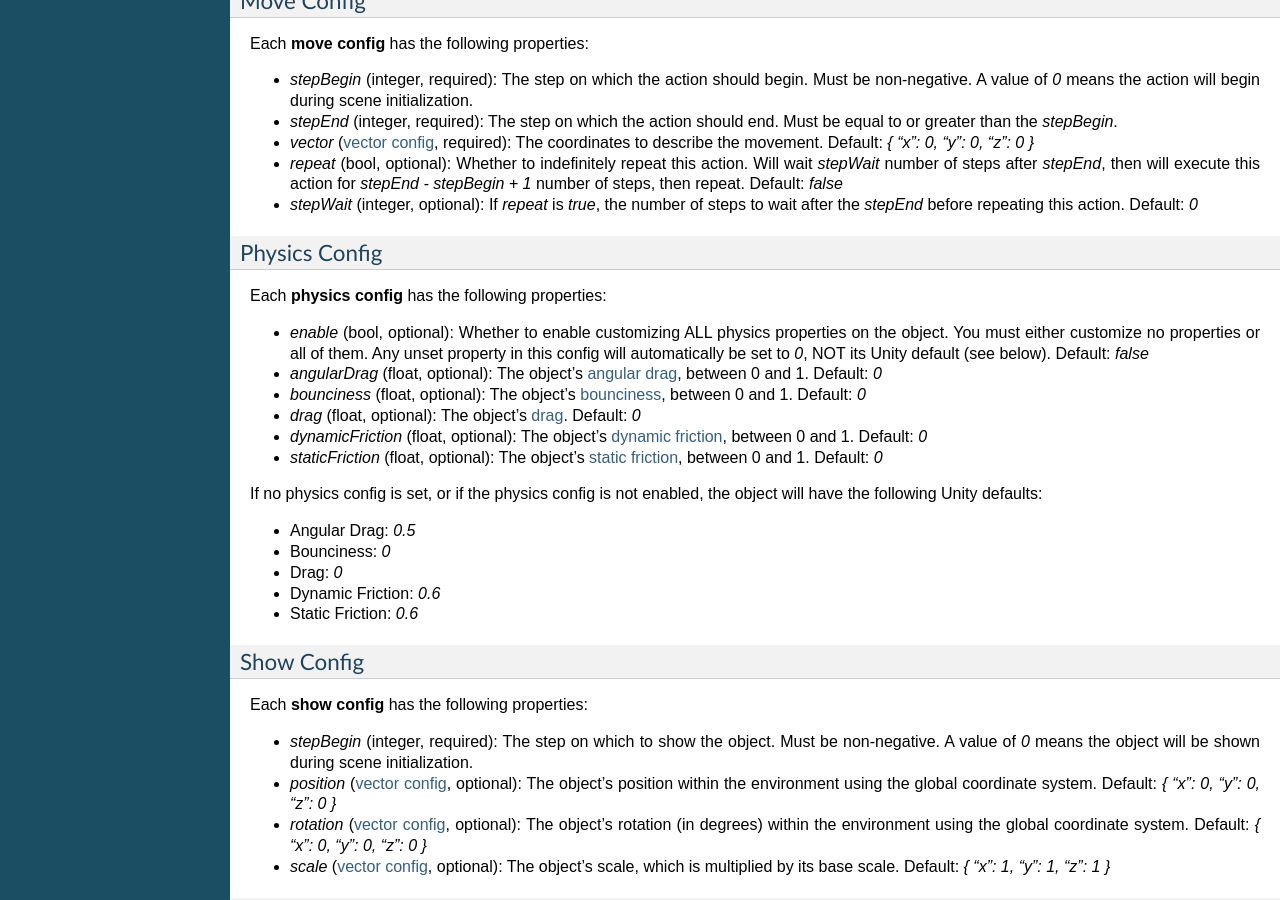
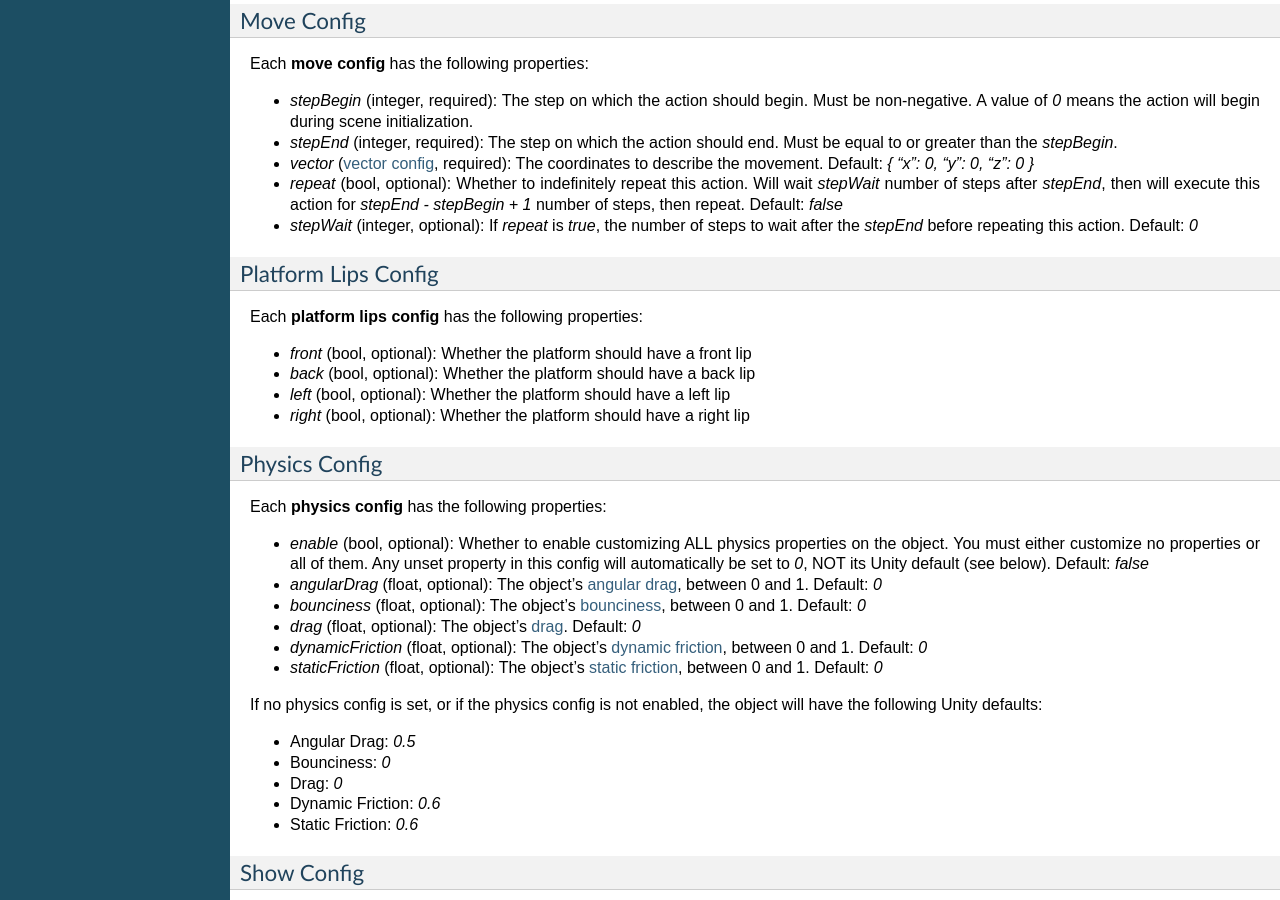
Before and after one commit to NextCenturyCorporation/MCS, a Sphinx documentation site: the page built from docs/source/schema.rst, in a window 1280 px wide and 900 px high, scrolled down 4593 px. Built offline with Sphinx 7.4.7, drawn with Linux system fonts in a browser that asks for light colours; some of the changed text lies outside the part shown.

Commit message:
Platform lips schema docs updated

```diff
--- a/docs/source/schema.rst
+++ b/docs/source/schema.rst
@@ -118,6 +118,7 @@ Each **object config** has the following properties:
 - `openable` (boolean, optional): Whether the object should be openable, if it is not already openable based on its `type`. Default: depends on `type`
 - `opened` (boolean, optional): Whether the object should begin opened. Must also be `openable`. Default: `false`
 - `openClose` (:ref:`open close config <Open Close Config>`, optional): The steps where an object is opened or closed by the system.  Default: None
+- `platformLips` (:ref:`platform lips config <Platform Lips Config>`, optional): The sides of a platform to add lips. Default: None
 - `physics` (boolean, optional): Whether to enable physics simulation on the object. Automatically `true` if `moveable`, `openable`, `pickupable`, or `receptacle` is `true`. Use `physics` if you want to enable physics but don't want to use any of those other properties. Default: `false`
 - `physicsProperties` (:ref:`physics config <Physics Config>`, optional): Enable custom friction, bounciness, and/or drag on the object. Default: see :ref:`physics config <Physics Config>`.
 - `pickupable` (boolean, optional): Whether the object should be pickupable, if it is not already openable based on its `type`. Pickupable objects are also automatically `moveable`. Default: depends on `type`
@@ -201,6 +202,16 @@ Each **move config** has the following properties:
 - `vector` (:ref:`vector config <Vector Config>`, required): The coordinates to describe the movement. Default: `{ "x": 0, "y": 0, "z": 0 }`
 - `repeat` (bool, optional): Whether to indefinitely repeat this action. Will wait `stepWait` number of steps after `stepEnd`, then will execute this action for `stepEnd - stepBegin + 1` number of steps, then repeat. Default: `false`
 - `stepWait` (integer, optional): If `repeat` is `true`, the number of steps to wait after the `stepEnd` before repeating this action. Default: `0`
+
+Platform Lips Config
+**************
+
+Each **platform lips config** has the following properties:
+
+- `front` (bool, optional): Whether the platform should have a front lip
+- `back` (bool, optional): Whether the platform should have a back lip
+- `left` (bool, optional): Whether the platform should have a left lip
+- `right` (bool, optional): Whether the platform should have a right lip
 
 Physics Config
 **************
```
